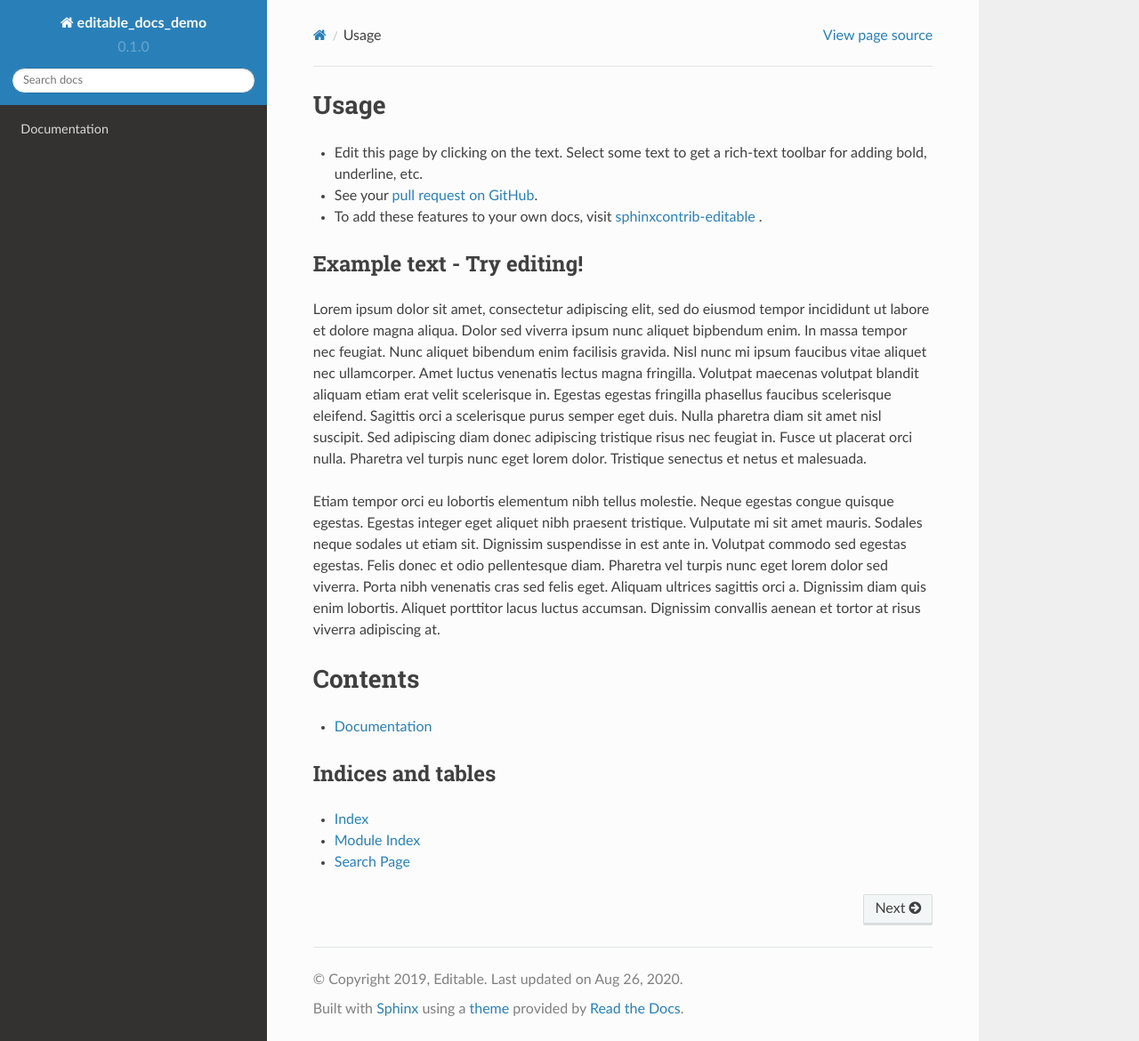
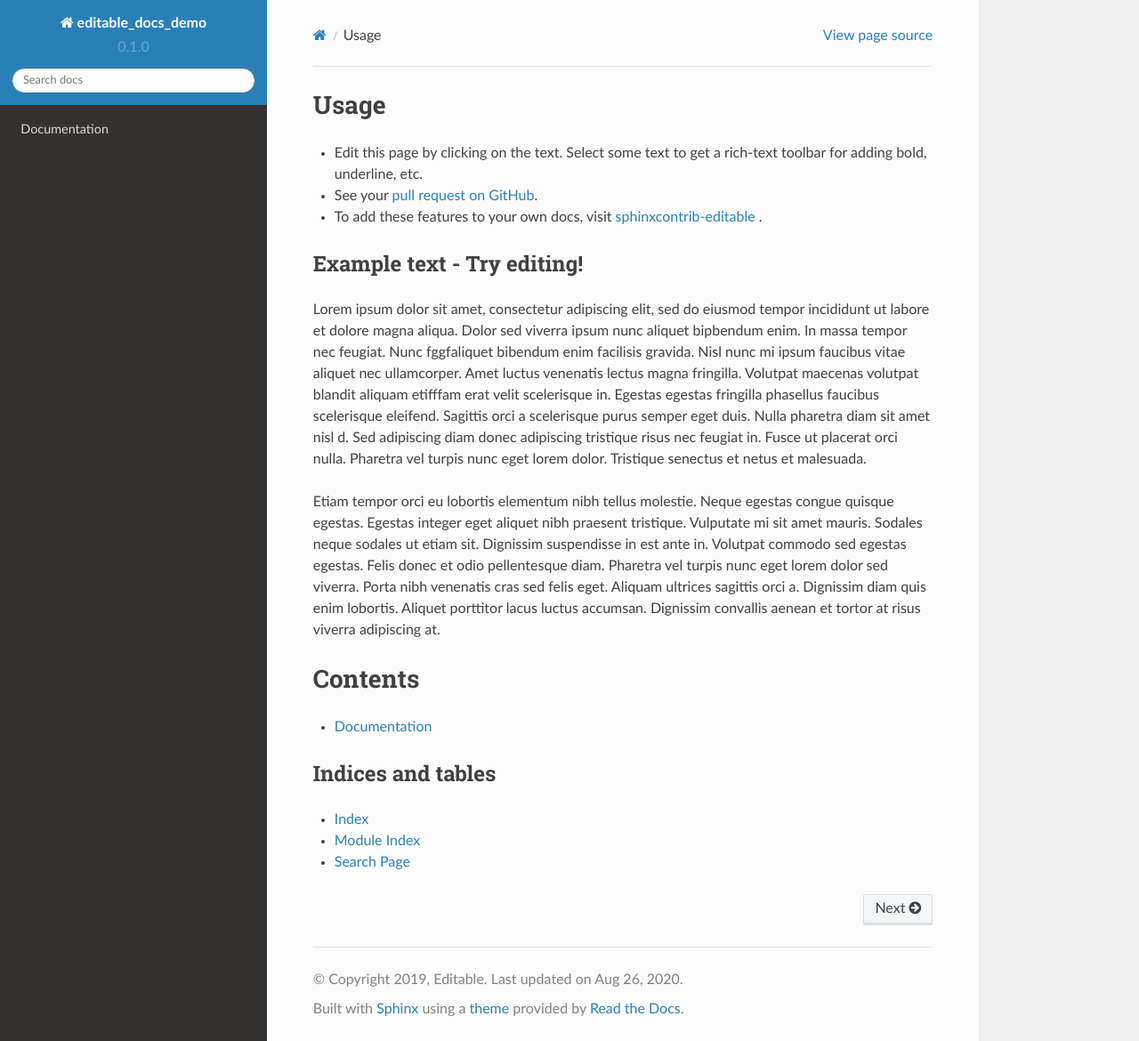
Before and after one commit to interdoc-edit-bot/editable-docs-demo, a Sphinx documentation site: the page built from docs/index.rst, in a window 1280 px wide and 1170 px high. Shown: the whole window at 89% size. Built offline with Sphinx 7.4.7 and the Read the Docs theme 2.0.0, drawn with Linux system fonts in a browser that asks for light colours.

Commit message:
Interactive edit

```diff
--- a/docs/index.rst
+++ b/docs/index.rst
@@ -12,17 +12,19 @@
 Example text - Try editing!
 ===================================
 
-Lorem ipsum dolor sit amet, consectetur adipiscing elit, sed do eiusmod tempor
-incididunt ut labore et dolore magna aliqua. Dolor sed viverra ipsum nunc
-aliquet bipbendum enim. In massa tempor nec feugiat. Nunc aliquet bibendum enim
-facilisis gravida. Nisl nunc mi ipsum faucibus vitae aliquet nec ullamcorper.
-Amet luctus venenatis lectus magna fringilla. Volutpat maecenas volutpat
-blandit aliquam etiam erat velit scelerisque in. Egestas egestas fringilla
-phasellus faucibus scelerisque eleifend. Sagittis orci a scelerisque purus
-semper eget duis. Nulla pharetra diam sit amet nisl suscipit. Sed adipiscing
-diam donec adipiscing tristique risus nec feugiat in. Fusce ut placerat orci
-nulla. Pharetra vel turpis nunc eget lorem dolor. Tristique senectus et netus
+Lorem ipsum dolor sit amet, consectetur adipiscing elit, sed do eiusmod
+tempor incididunt ut labore et dolore magna aliqua. Dolor sed viverra
+ipsum nunc aliquet bipbendum enim. In massa tempor nec feugiat. Nunc
+fggfaliquet bibendum enim facilisis gravida. Nisl nunc mi ipsum faucibus
+vitae aliquet nec ullamcorper. Amet luctus venenatis lectus magna
+fringilla. Volutpat maecenas volutpat blandit aliquam etifffam erat
+velit scelerisque in. Egestas egestas fringilla phasellus faucibus
+scelerisque eleifend. Sagittis orci a scelerisque purus semper eget
+duis. Nulla pharetra diam sit amet nisl d. Sed adipiscing diam donec
+adipiscing tristique risus nec feugiat in. Fusce ut placerat orci nulla.
+Pharetra vel turpis nunc eget lorem dolor. Tristique senectus et netus
 et malesuada.
+
 
 Etiam tempor orci eu lobortis elementum nibh tellus molestie. Neque egestas
 congue quisque egestas. Egestas integer eget aliquet nibh praesent tristique.
```
